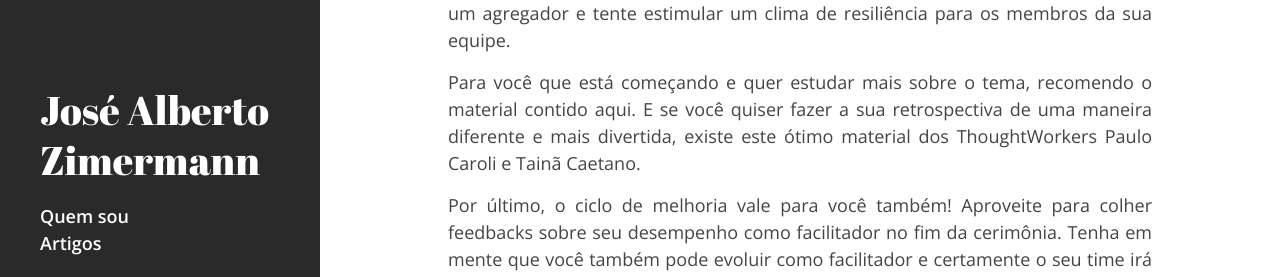
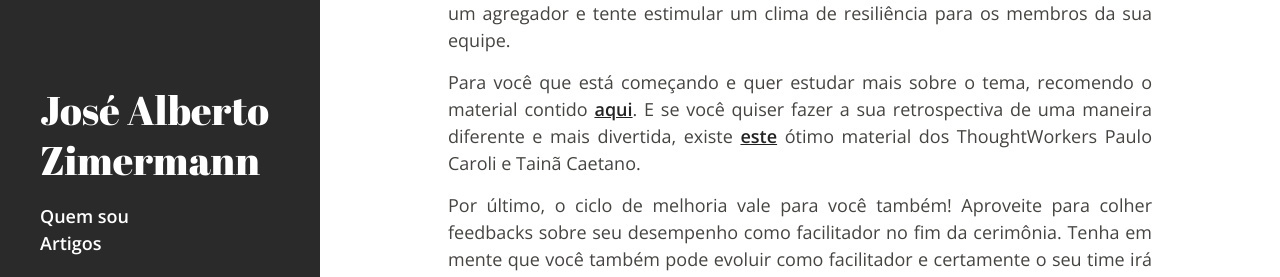
Before and after one commit to jzimermann/jzimermann.github.io, a Jekyll site: the page built from _posts/2014-12-23-retrospectives.md, in a window 1280 px wide and 900 px high, scrolled down 1426 px. Shown: the part 469-746 px from the top of the window. Built offline with Jekyll 4.4.1, drawn with Linux system fonts in a browser that asks for light colours; Markdown is read by kramdown in place of the engine named in the settings; comment, search, counter and statistics services are not loaded; part of the change alters nothing that is shown.

```diff
--- a/_posts/2014-12-23-retrospectives.md
+++ b/_posts/2014-12-23-retrospectives.md
@@ -30,9 +30,11 @@ Estimule o seu time a propor ações para as situações não tão boas detectad
 ###Seja um agregador###
 Não tente criar um clima de “caça às bruxas” por problemas encontrados pelo time. Tenha em mente e deixe claro para o time que o objetivo daquele momento é tentar identificar e não repetir os problemas que eventualmente ocorreram. Seja um agregador e tente estimular um clima de resiliência para os membros da sua equipe.
 
-Para você que está começando e quer estudar mais sobre o tema, recomendo o material contido aqui. E se você quiser fazer a sua retrospectiva de uma maneira diferente e mais divertida, existe este ótimo material dos ThoughtWorkers Paulo Caroli e Tainã Caetano.
+Para você que está começando e quer estudar mais sobre o tema, recomendo o material contido [aqui]. E se você quiser fazer a sua retrospectiva de uma maneira diferente e mais divertida, existe [este] ótimo material dos ThoughtWorkers Paulo Caroli e Tainã Caetano.
 
 Por último, o ciclo de melhoria vale para você também! Aproveite para colher feedbacks sobre seu desempenho como facilitador no fim da cerimônia. Tenha em mente que você também pode evoluir como facilitador e certamente o seu time irá contribuir (e muito) para isto.
 
 [artigo]: http://www.thoughtworks.com/pt/insights/blog/5-things-you-need-know-facilitate-retrospective
 [ThoughtWorks]: https://thoughtworks.com
+[aqui]: http://www.retrospectives.com/pages/retroPrimeDirective.html
+[este]: http://www.funretrospectives.com/
```
